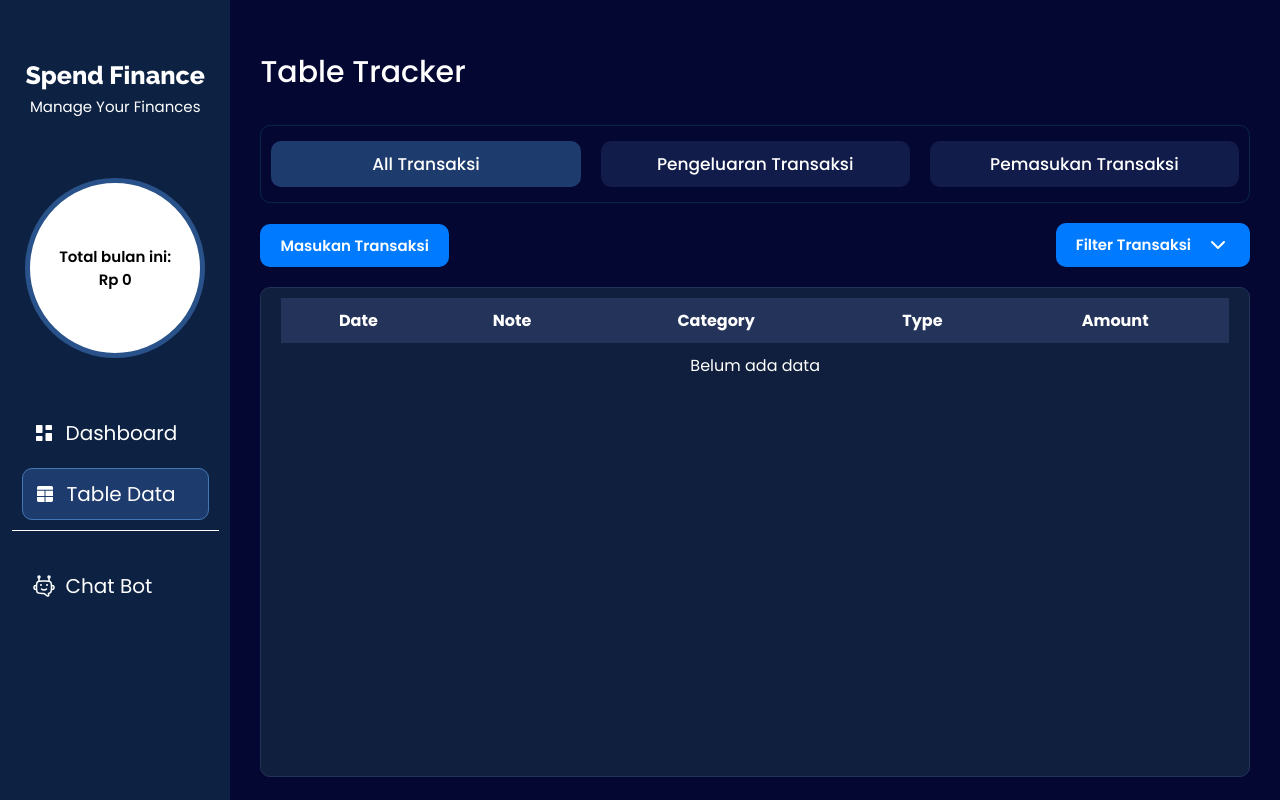
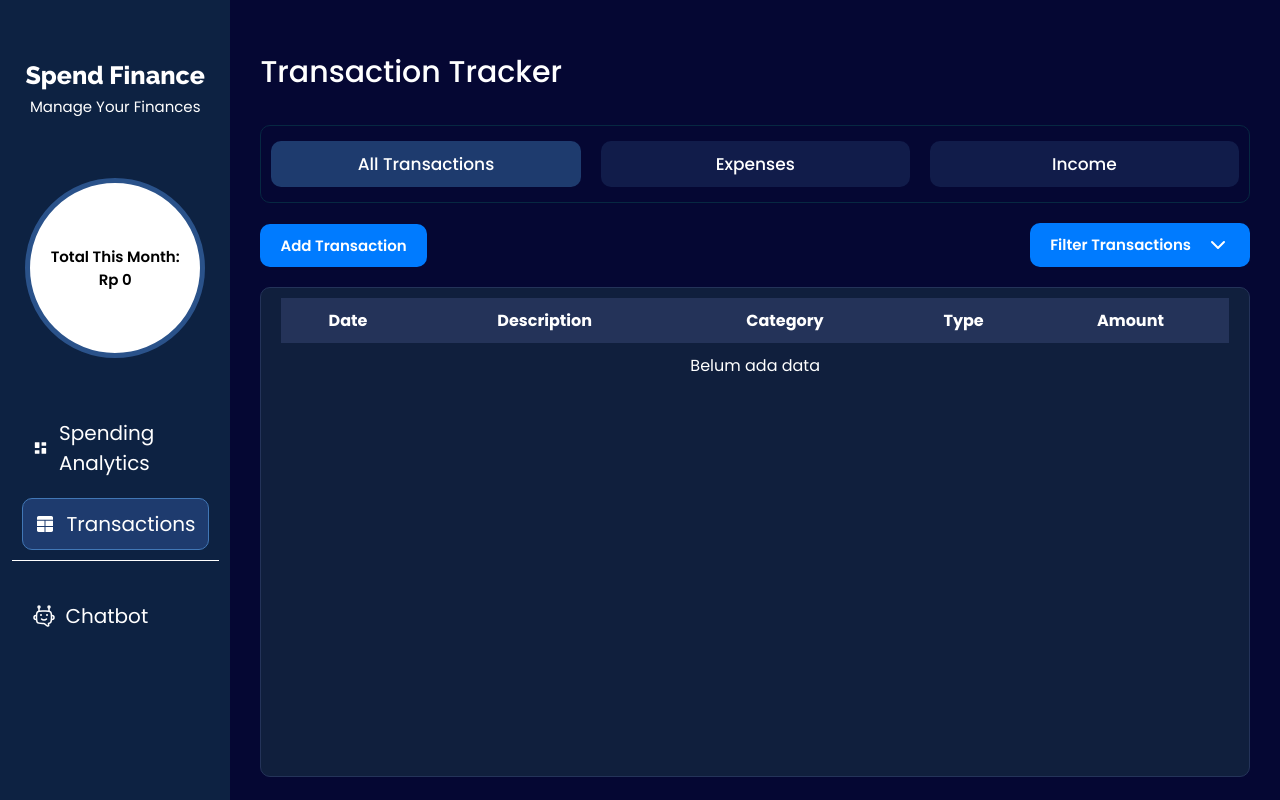
Before and after one commit to Zackyinnova/Website-Note-Finance, a Flask app: page /table in a window 1280 px wide. Run offline with Flask 3, Linux system fonts and the light colour scheme; data that the repository does not hold is empty.

Commit message:
final project

```diff
--- a/Chatbot.py
+++ b/Chatbot.py
@@ -46,6 +46,14 @@ flows = {
         },
         "reksa dana": {
             "response": "Reksa dana pasar uang cocok untuk risiko rendah."
+        },
+        "menengah":{
+            "next" : "investasi_menengah",
+            "response" :"Untuk jangka menengah, kamu bisa pilih obligasi, emas, atau saham bluechip."
+        },
+        "panjang": {
+            "next": "investasi_panjang",
+            "response": "Untuk jangka panjang, kamu bisa pilih saham besar, reksa dana saham, atau crypto."
         }
     },
 
@@ -58,6 +66,14 @@ flows = {
         },
         "saham": {
             "response": "Saham bluechip seperti BBCA, BBRI, BMRI cocok."
+        },
+        "pendek": {
+            "next": "investasi_pendek",
+            "response": "Untuk jangka pendek, kamu bisa pilih deposito atau reksa dana pasar uang."
+        },
+        "panjang": {
+            "next": "investasi_panjang",
+            "response": "Untuk jangka panjang, kamu bisa pilih saham besar, reksa dana saham, atau crypto."
         }
     },
 
@@ -67,6 +83,14 @@ flows = {
         },
         "crypto": {
             "response": "Bitcoin dan Ethereum adalah pilihan populer."
+        },
+        "pendek": {
+            "next": "investasi_pendek",
+            "response": "Untuk jangka pendek, kamu bisa pilih deposito atau reksa dana pasar uang."
+        },
+        "menengah":{
+            "next" : "investasi_menengah",
+            "response" :"Untuk jangka menengah, kamu bisa pilih obligasi, emas, atau saham bluechip."
         }
     }
 }
--- a/static/js/chart.js
+++ b/static/js/chart.js
@@ -18,7 +18,7 @@ document.addEventListener("DOMContentLoaded", async () => {
         data: {
           labels: chartLabels,
           datasets: [{
-            label: "Expense 5 Bulan Terakhir",
+            label: "Income (Last 5 Months)",
             data: chartValues,
             borderColor: "#4cc9f0",
             backgroundColor: "rgba(76, 201, 240, 0.1)",
@@ -146,7 +146,7 @@ document.addEventListener("DOMContentLoaded", async () => {
           data: {
             labels: categoryType,
             datasets: [{
-              label: "Expense Bulan Ini",
+              label: "Expenses (Last 5 Months)",
               data: amountMonth,
               borderWidth: 2
             }]
--- a/templates/Table.html
+++ b/templates/Table.html
@@ -29,7 +29,7 @@
 
             <div class="Total-Spend">
                 <p>
-                    Total bulan ini:<br>
+                    Total This Month:<br>
                     Rp {{ "{:,.0f}".format(total_amount).replace(",", ".") }}
                 </p>
             </div>
@@ -39,13 +39,13 @@
                     <div class="Dashboard-table">
                         <a href="/homepage">
                             <span class="material-symbols-light--dashboard-rounded"></span>
-                            <p>Dashboard</p>
+                            <p>Spending Analytics</p>
                         </a>
                     </div>
 
                     <div class="database">
                         <span class="material-symbols-light--table"></span>
-                        <p>Table Data</p>
+                        <p>Transactions</p>
                     </div>
                 </div>
 
@@ -53,7 +53,7 @@
                     <div class="chatbot">
                         <a href="{{ url_for('chatbot') }}">
                             <span class="hugeicons--bot"></span>
-                            <p>Chat Bot</p>
+                            <p>Chatbot</p>
                         </a>
                     </div>
                 </div>
@@ -62,31 +62,31 @@
 
         <div class="Rightside">
             <div class="Tittle-section">
-                Table Tracker
+                Transaction Tracker
 
             </div>
 
             <div class="nav-table">
                 <div class="all-transaksi" id="all-transaksi">
-                    <p>All Transaksi</p>
+                    <p>All Transactions</p>
                 </div>
 
                 <div class="pengeluaran-tranksaksi" id="pengeluaran-tranksaksi">
-                    <p> Pengeluaran Transaksi</p>
+                    <p> Expenses</p>
                 </div>
 
                 <div class="pemasukan-transaksi" id="pemasukan-transaksi">
-                    <p> Pemasukan Transaksi</p>
+                    <p> Income</p>
                 </div>
             </div>
 
             <div class="Button-Help">
                 <div class="button-add">
-                    <button>Masukan Transaksi</button>
+                    <button>Add Transaction</button>
                 </div>
 
                 <div class="Filter-button" id="Filter-button">
-                    Filter Transaksi
+                    Filter Transactions
 
                     <span class="icon-park-outline--down"></span>
                 </div>
@@ -94,10 +94,10 @@
 
             <!--Overlay Filter-->
             <div class="overlay-filter" id="overlay-filter">
-                <div class="box-filter" id="Filter-high">Amount : High To Low</div>
-                <div class="box-filter" id="Filter-low">Amount : Low To High</div>
-                <div class="box-filter" id="now-high">This Month : High To Low</div>
-                <div class="box-filter" id="now-low">This Month : Low To High</div>
+                <div class="box-filter" id="Filter-high">Amount (High To Low)</div>
+                <div class="box-filter" id="Filter-low">Amount (Low To High)</div>
+                <div class="box-filter" id="now-high">This Month (High To Low)</div>
+                <div class="box-filter" id="now-low">This Month (Low To High)</div>
             </div>
 
             <!-- Table -->
@@ -108,7 +108,7 @@
                             <thead>
                                 <tr>
                                     <th>Date</th>
-                                    <th>Note</th>
+                                    <th>Description </th>
                                     <th>Category</th>
                                     <th>Type</th>
                                     <th>Amount</th>
@@ -141,7 +141,7 @@
                             <thead>
                                 <tr>
                                     <th>Date</th>
-                                    <th>Note</th>
+                                    <th>Description </th>
                                     <th>Category</th>
                                     <th>Type</th>
                                     <th>Amount</th>
@@ -174,7 +174,7 @@
                             <thead>
                                 <tr>
                                     <th>Date</th>
-                                    <th>Note</th>
+                                    <th>Description </th>
                                     <th>Category</th>
                                     <th>Type</th>
                                     <th>Amount</th>
@@ -208,7 +208,7 @@
                             <thead>
                                 <tr>
                                     <th>Date</th>
-                                    <th>Note</th>
+                                    <th>Description </th>
                                     <th>Category</th>
                                     <th>Type</th>
                                     <th>Amount</th>
@@ -242,7 +242,7 @@
                             <thead>
                                 <tr>
                                     <th>Date</th>
-                                    <th>Note</th>
+                                    <th>Description </th>
                                     <th>Category</th>
                                     <th>Type</th>
                                     <th>Amount</th>
@@ -276,7 +276,7 @@
                             <thead>
                                 <tr>
                                     <th>Date</th>
-                                    <th>Note</th>
+                                    <th>Description </th>
                                     <th>Category</th>
                                     <th>Type</th>
                                     <th>Amount</th>
@@ -310,7 +310,7 @@
                             <thead>
                                 <tr>
                                     <th>Date</th>
-                                    <th>Note</th>
+                                    <th>Description </th>
                                     <th>Category</th>
                                     <th>Type</th>
                                     <th>Amount</th>
@@ -358,8 +358,8 @@
                                 <label>Transaction Type</label>
                                     <select name="type_transaction" method="post">
                                         <option value="" disabled selected hidden>Select transaction type</option>
-                                        <option value="income">Income</option>
-                                        <option value="expense">Expense</option>
+                                        <option value="Income">Income</option>
+                                        <option value="Expense">Expense</option>
                                     </select>
                                 </div>
 
@@ -382,10 +382,10 @@
                                     <label>Select category</label>
                                     <select name="catogory_transcation" method="post">
                                         <option value="" disabled selected hidden>Select category</option>
-                                        <option value="food">Food</option>
-                                        <option value="transport">Transport</option>
-                                        <option value="rent">Rent</option>
-                                        <option value="Invest">Invest</option>
+                                        <option value="Food">Food</option>
+                                        <option value="Transport">Transport</option>
+                                        <option value="Rent">Rent</option>
+                                        <option value="Invest">Investment</option>
                                     </select>
                                 </div>
 
```
Also changed, not shown: templates/Chatbot.html (+7 -7 lines), templates/Index.html (+6 -6 lines).
